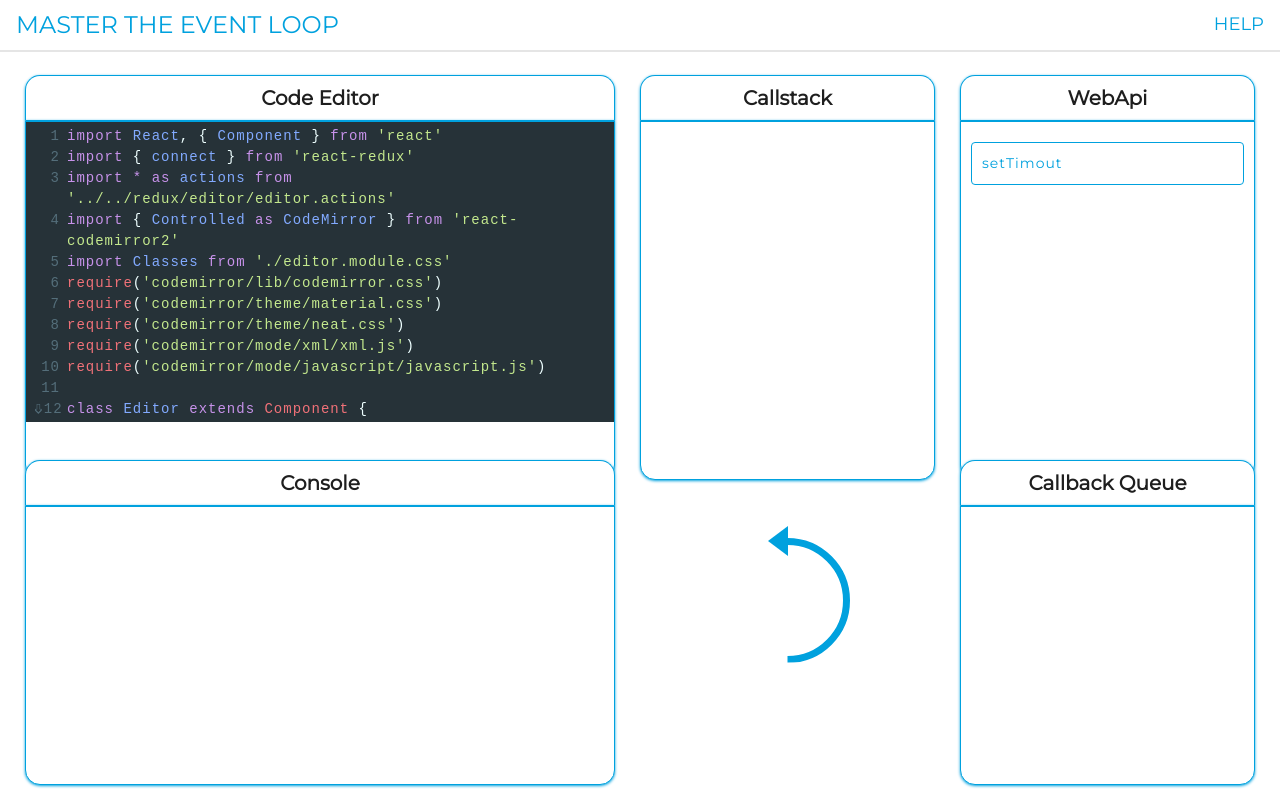
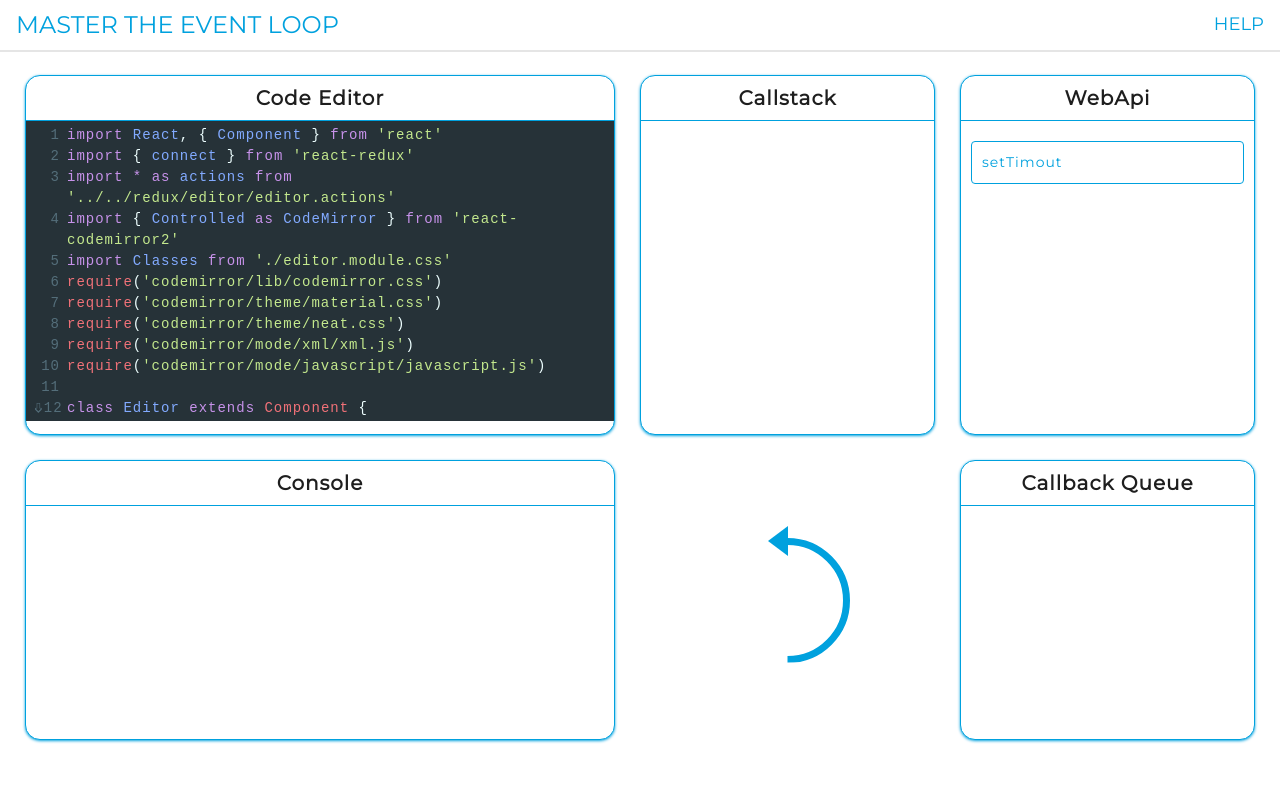
Before and after one commit to Dhaval1403/master-the-event-loop, a React (Create React App) app: page / in a window 1280 px wide. Built offline with nearby package versions, Linux system fonts and the light colour scheme.

Commit message:
Fixed the UI issues

```diff
--- a/src/components/CallbackQueue/CallbackQueue.js
+++ b/src/components/CallbackQueue/CallbackQueue.js
@@ -1,7 +1,14 @@
 import React, { Component } from 'react'
 import { connect } from 'react-redux'
 
-import { ConsoleBox, ConsoleHeader, ConsoleTitle, QueueList, ListItem } from '../../styles/console'
+import {
+	ConsoleContainer,
+	ConsoleData,
+	ConsoleHeader,
+	ConsoleTitle,
+	QueueList,
+	ListItem,
+} from '../../styles/console'
 import { Box } from '../../styles/flex'
 
 // For testing actions
@@ -18,19 +25,19 @@ class CallbackQueue extends Component {
 
 		return (
 			<>
+				<ConsoleContainer>
 					<ConsoleHeader>
 						<Box display="flex" justifyContent="center" alignItems="center">
 							<ConsoleTitle p="10px">Callback Queue</ConsoleTitle>
 						</Box>
 					</ConsoleHeader>
 
-				<ConsoleBox>
-					<Box borderTop={1} borderStyle="solid" color="colorBlue" />
-
+					<ConsoleData>
 						<Box display="flex" justifyContent="center" m="20px 0">
 							<QueueList>{stack}</QueueList>
 						</Box>
-				</ConsoleBox>
+					</ConsoleData>
+				</ConsoleContainer>
 			</>
 		)
 	}
--- a/src/components/Callstack/Callstack.js
+++ b/src/components/Callstack/Callstack.js
@@ -5,7 +5,14 @@ import { removeFunctionFromCallstack } from './../../redux/callstack/callstack.a
 import { pushToConsole } from './../../redux/Console/Console.actions'
 import { addToWebApi } from './../../redux/WebApiRedux/wepApi.actions'
 
-import { ConsoleBox, ConsoleHeader, ConsoleTitle, List, ListItem } from '../../styles/console'
+import {
+	ConsoleContainer,
+	ConsoleData,
+	ConsoleHeader,
+	ConsoleTitle,
+	List,
+	ListItem,
+} from '../../styles/console'
 
 import { Box } from '../../styles/flex'
 
@@ -26,22 +33,19 @@ class Callstack extends Component {
 	render() {
 		return (
 			<>
+				<ConsoleContainer>
 					<ConsoleHeader>
 						<Box display="flex" justifyContent="center" alignItems="center">
 							<ConsoleTitle p="10px">Callstack</ConsoleTitle>
 						</Box>
 					</ConsoleHeader>
 
-				<ConsoleBox>
-					{/* 	<Box display="flex" justifyContent="center" alignItems="center">
-						<ConsoleTitle p="10px">Callstack</ConsoleTitle>
-					</Box> */}
-					<Box borderTop={1} borderStyle="solid" color="colorBlue" />
-
+					<ConsoleData>
 						<Box display="flex" justifyContent="center" m="20px 0">
 							<List>{this.renderCallstack(this.props)}</List>
 						</Box>
-				</ConsoleBox>
+					</ConsoleData>
+				</ConsoleContainer>
 			</>
 		)
 	}
--- a/src/components/Console/Console.js
+++ b/src/components/Console/Console.js
@@ -2,7 +2,14 @@ import React, { Component } from 'react'
 
 import { connect } from 'react-redux'
 
-import { ConsoleBox, ConsoleHeader, ConsoleTitle, List, ListItem } from '../../styles/console'
+import {
+	ConsoleContainer,
+	ConsoleData,
+	ConsoleHeader,
+	ConsoleTitle,
+	List,
+	ListItem,
+} from '../../styles/console'
 import { Box } from '../../styles/flex'
 
 const messageTypes = {
@@ -19,15 +26,14 @@ class Console extends Component {
 	render() {
 		return (
 			<>
+				<ConsoleContainer>
 					<ConsoleHeader>
 						<Box display="flex" justifyContent="center" alignItems="center">
 							<ConsoleTitle p="10px">Console</ConsoleTitle>
 						</Box>
 					</ConsoleHeader>
 
-				<ConsoleBox>
-					<Box borderTop={1} borderStyle="solid" color="colorBlue" />
-
+					<ConsoleData>
 						<Box display="flex" justifyContent="center" m="20px 0">
 							<List>
 								{this.props.messages.map((message) => (
@@ -35,7 +41,8 @@ class Console extends Component {
 								))}
 							</List>
 						</Box>
-				</ConsoleBox>
+					</ConsoleData>
+				</ConsoleContainer>
 			</>
 		)
 	}
--- a/src/components/Editor/Editor.js
+++ b/src/components/Editor/Editor.js
@@ -3,7 +3,7 @@ import { connect } from 'react-redux'
 import * as actions from '../../redux/editor/editor.actions'
 import { Controlled as CodeMirror } from 'react-codemirror2'
 import Classes from './editor.module.css'
-import { ConsoleBox, ConsoleHeader, ConsoleTitle } from '../../styles/console'
+import { ConsoleContainer, ConsoleData, ConsoleHeader, ConsoleTitle } from '../../styles/console'
 import { Box } from '../../styles/flex'
 import Controls from '../Controls/Controls'
 
@@ -386,15 +386,14 @@ class Editor extends Component {
 	render() {
 		return (
 			<>
+				<ConsoleContainer>
 					<ConsoleHeader>
 						<Box display="flex" justifyContent="center" alignItems="center">
 							<ConsoleTitle p="10px">Code Editor</ConsoleTitle>
 						</Box>
 					</ConsoleHeader>
 
-				<ConsoleBox>
-					<Box borderTop={1} borderStyle="solid" color="colorBlue" />
-
+					<ConsoleData>
 						<Box>
 							<div className={Classes.container}>
 								<CodeMirror
@@ -421,7 +420,8 @@ class Editor extends Component {
 								/>
 							</div>
 						</Box>
-				</ConsoleBox>
+					</ConsoleData>
+				</ConsoleContainer>
 			</>
 		)
 	}
--- a/src/components/WebApi/WebApi.js
+++ b/src/components/WebApi/WebApi.js
@@ -2,7 +2,14 @@ import React, { Component } from 'react'
 
 // import './WebApi.styles.css';
 
-import { ConsoleHeader, ConsoleBox, ConsoleTitle, List, ListItem } from '../../styles/console'
+import {
+	ConsoleContainer,
+	ConsoleData,
+	ConsoleHeader,
+	ConsoleTitle,
+	List,
+	ListItem,
+} from '../../styles/console'
 import { Box } from '../../styles/flex'
 import { connect } from 'react-redux'
 import { addToCallbackQueue } from '../../redux/callbackQueue/callbackQueue.actions'
@@ -17,19 +24,19 @@ class WebApi extends Component {
 	render() {
 		return (
 			<>
+				<ConsoleContainer>
 					<ConsoleHeader>
 						<Box display="flex" justifyContent="center" alignItems="center">
 							<ConsoleTitle p="10px">WebApi</ConsoleTitle>
 						</Box>
 					</ConsoleHeader>
 
-				<ConsoleBox>
-					<Box borderTop={1} borderStyle="solid" color="colorBlue" />
-
+					<ConsoleData>
 						<Box display="flex" justifyContent="center" m="20px 0">
 							<List>{this.renderWebApi(this.props)}</List>
 						</Box>
-				</ConsoleBox>
+					</ConsoleData>
+				</ConsoleContainer>
 			</>
 		)
 	}
--- a/src/styles/console.js
+++ b/src/styles/console.js
@@ -1,14 +1,12 @@
 import styled from 'styled-components'
 import { space, typography } from 'styled-system'
 
-import { scrollbar } from './scroll'
 import { variable } from './variable'
 
-export const ConsoleBox = styled.div`
-	${scrollbar()};
+export const ConsoleContainer = styled.div`
 	background-color: ${variable.colorWhite};
 	border: 1px solid ${variable.colorBlue};
-	border-radius: 0 0 15px 15px;
+	border-radius: 15px;
 	box-shadow: 0 1px 3px ${variable.colorBlue};
 	font-weight: 400;
 	font-size: 14px;
@@ -18,13 +16,10 @@ export const ConsoleBox = styled.div`
 	overflow-y: auto;
 `
 
+export const ConsoleData = styled.div``
+
 export const ConsoleHeader = styled.div`
-	background-color: ${variable.colorWhite};
-	border-top: 1px solid ${variable.colorBlue};
-	border-left: 1px solid ${variable.colorBlue};
-	border-right: 1px solid ${variable.colorBlue};
-	border-radius: 15px 15px 0 0;
-	box-shadow: 0 1px 3px ${variable.colorBlue};
+	border-bottom: 1px solid ${variable.colorBlue};
 `
 
 export const ConsoleTitle = styled.h2`
```
Lines whose indentation alone changed are shown as unchanged.
